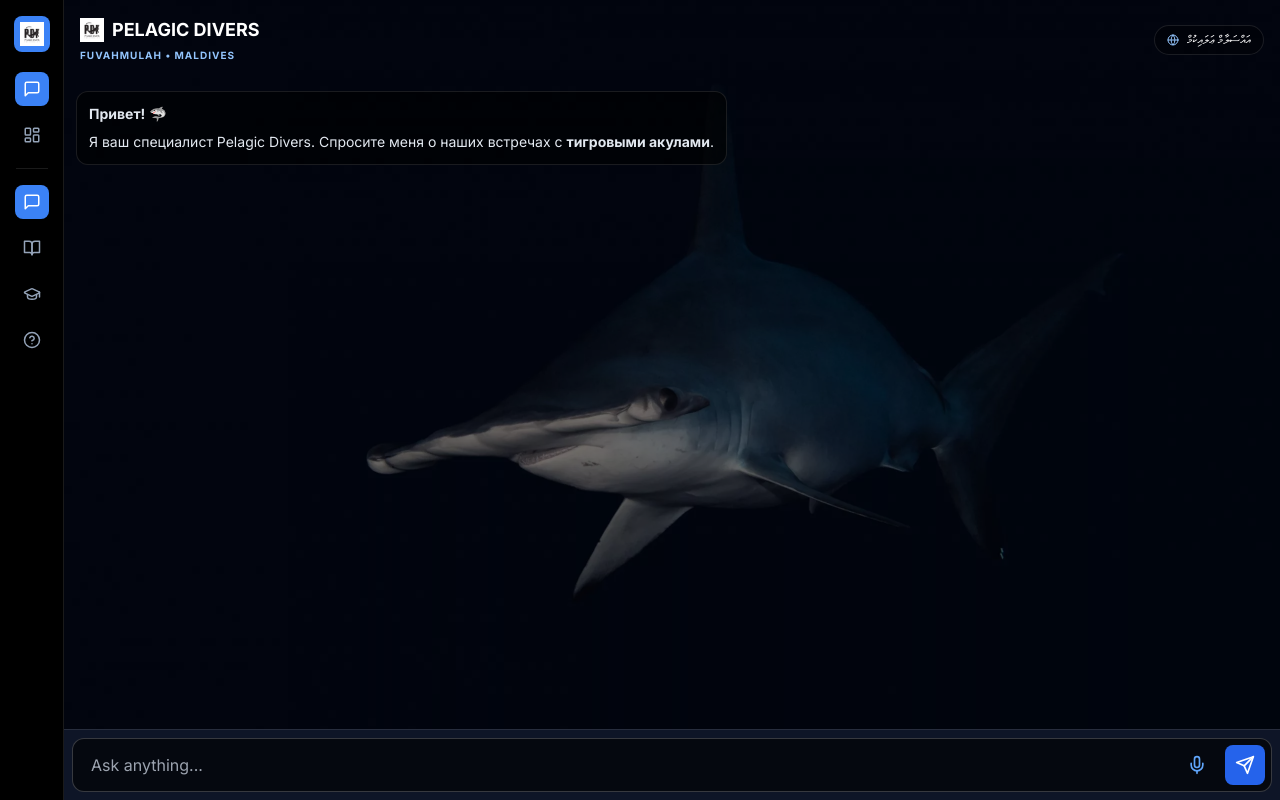
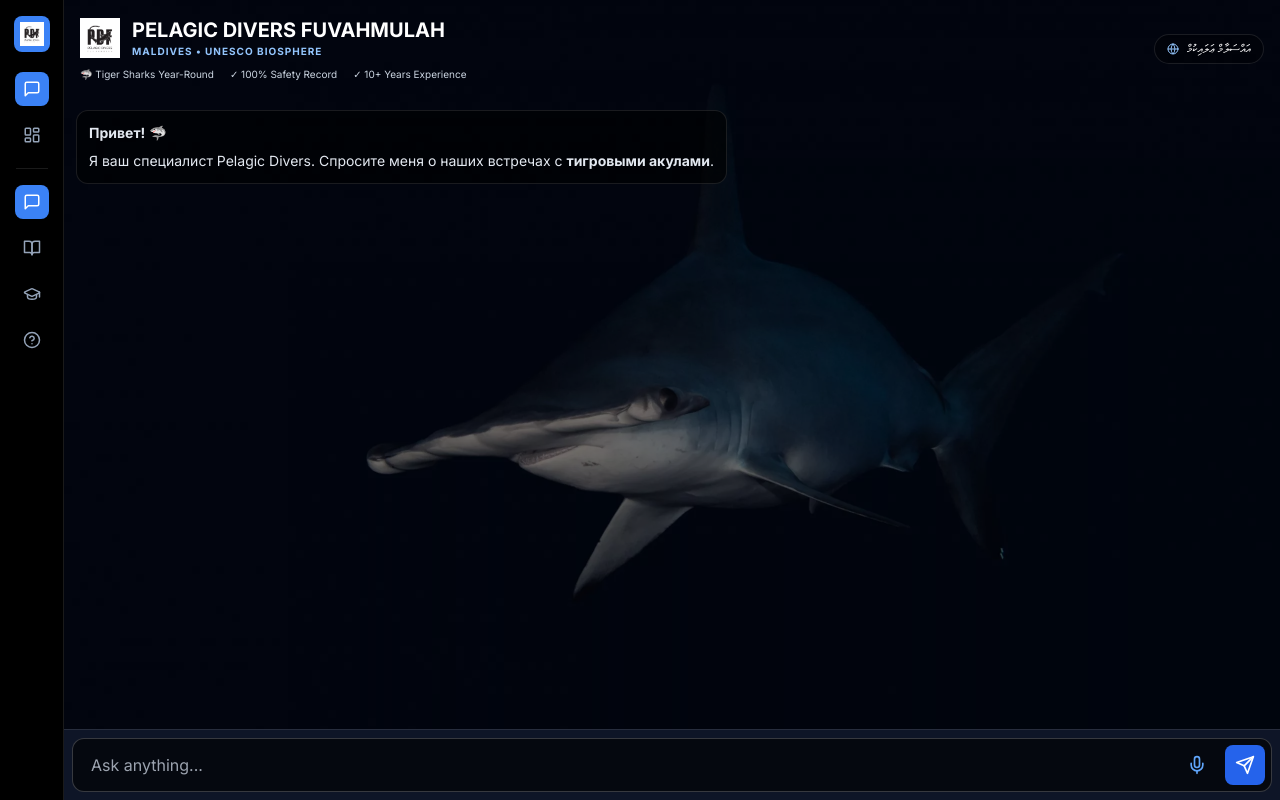
Before and after one commit to RogerHanney/Pelagic-Google-One, a React (Vite) app: page / in a window 1280 px wide. Built offline with nearby package versions, Linux system fonts and the light colour scheme.

Commit message:
feat: restore full branding + add admin accounts

```diff
--- a/src/App.tsx
+++ b/src/App.tsx
@@ -354,7 +354,13 @@ const App: React.FC = () => {
       {/* Mobile Header */}
       <div className="md:hidden fixed top-0 left-0 right-0 z-40 bg-black/80 backdrop-blur-xl border-b border-white/10 px-3 py-2 flex items-center justify-between">
         <button onClick={() => setSidebarOpen(!sidebarOpen)} className="p-2 text-white"><Menu size={20} /></button>
-        <span className="font-bold text-white text-sm">PELAGIC DIVERS</span>
+        <div className="flex items-center gap-2">
+          <img src={BRAND_LOGO} alt="Logo" className="h-6" onError={(e) => e.currentTarget.style.display='none'}/>
+          <div className="text-center">
+            <div className="font-bold text-white text-xs leading-tight">PELAGIC DIVERS</div>
+            <div className="text-[8px] text-blue-300 uppercase tracking-wider">Fuvahmulah</div>
+          </div>
+        </div>
         <div className="w-10" />
       </div>
 
@@ -381,8 +387,18 @@ const App: React.FC = () => {
           <div className="flex-1 flex flex-col h-full relative overflow-hidden">
             <header className="hidden md:flex p-4 justify-between items-center shrink-0">
               <div>
-                <div className="flex items-center gap-2 mb-1"><img src={BRAND_LOGO} alt="Logo" className="h-6" onError={(e) => e.currentTarget.style.display='none'}/><h1 className="text-lg font-bold text-white">PELAGIC DIVERS</h1></div>
-                <div className="text-[10px] uppercase tracking-widest text-blue-300 font-bold">Fuvahmulah • Maldives</div>
+                <div className="flex items-center gap-3 mb-1">
+                  <img src={BRAND_LOGO} alt="Logo" className="h-10" onError={(e) => e.currentTarget.style.display='none'}/>
+                  <div>
+                    <h1 className="text-xl font-bold text-white">PELAGIC DIVERS FUVAHMULAH</h1>
+                    <div className="text-[10px] uppercase tracking-widest text-blue-300 font-bold">Maldives • UNESCO Biosphere</div>
+                  </div>
+                </div>
+                <div className="flex gap-4 text-[10px] text-slate-300 mt-2">
+                  <span>🦈 Tiger Sharks Year-Round</span>
+                  <span>✓ 100% Safety Record</span>
+                  <span>✓ 10+ Years Experience</span>
+                </div>
               </div>
               <div className="bg-black/30 px-3 py-1.5 rounded-full border border-white/10 flex items-center gap-2"><Globe size={12} className="text-blue-300" /><span className="text-xs font-medium text-white">{GREETINGS[greetingIdx].text}</span></div>
             </header>
```
